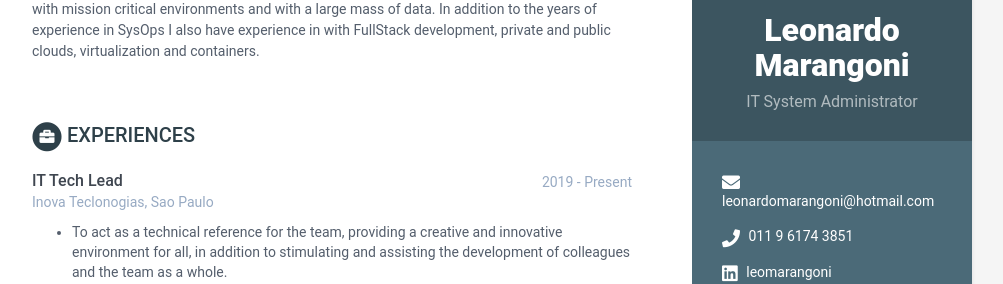
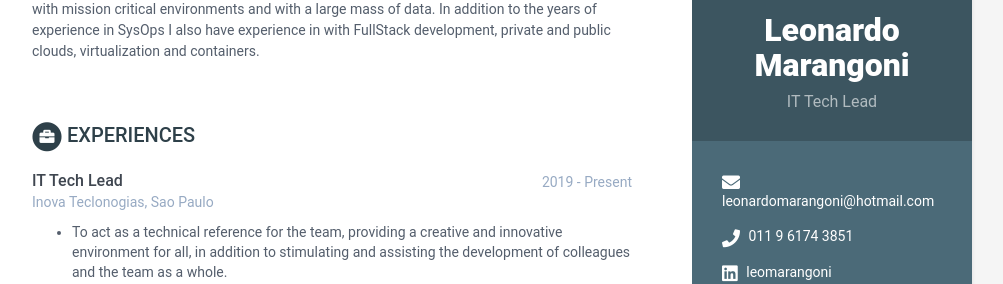
Before and after one commit to augustomarangoni/augustomarangoni.github.io, a Jekyll site: the page built from index.html, in a window 1280 px wide and 900 px high. Shown: the part 162-446 px from the top of the window, without its empty margins (168-1171 px from the left). Built offline with Jekyll 4.4.1, drawn with Linux system fonts in a browser that asks for light colours.

Commit message:
Updated tagline

```diff
--- a/_data/data.yml
+++ b/_data/data.yml
@@ -8,7 +8,7 @@ sidebar:
 
     # Profile information
     name: Leonardo Marangoni
-    tagline: IT System Administrator
+    tagline: IT Tech Lead
     avatar: profile.png  #place a 100x100 picture inside /assets/images/ folder and provide the name of the file below
 
     # Sidebar links
```
